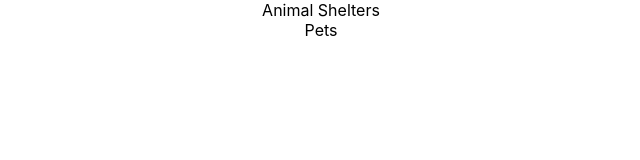
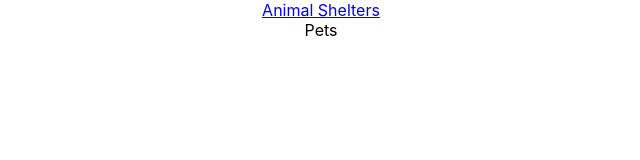
Before and after one commit to megfly/find_furry_friend_frontend, a React (Create React App) app: page / in a window 1280 px wide. Shown: the top 160 px of the page, without its empty margins (319-959 px from the left). Built offline with nearby package versions, Linux system fonts and the light colour scheme.

Commit message:
added Link to animal shelters

```diff
--- a/src/components/Home.js
+++ b/src/components/Home.js
@@ -7,8 +7,8 @@ import {
 export default function Home() {
     return (
         <div>
-            Animal Shelters
-            <br />
+            <Link to={`/api/v1/shelters`}> Animal Shelters </Link>
+                <br />
             Pets
         </div>
     )
```
